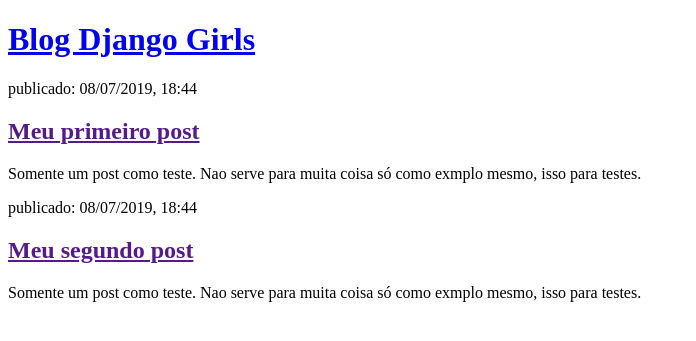
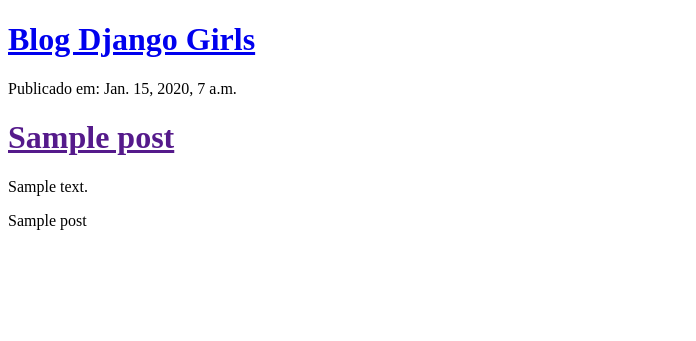
Before and after one commit to wilsonvmrj/estudos-django, a Django app: page / in a window 1280 px wide. Shown: the top 341 px of the page, without its empty margins (0-696 px from the left). Run offline with Django 3.2, Linux system fonts and the light colour scheme; tables that the repository leaves empty hold one stand-in row (values such as "Sample post").

Commit message:
Hora da pausa, finalizado a parte do template

```diff
--- a/blog/templates/blog/post_list.html
+++ b/blog/templates/blog/post_list.html
@@ -7,23 +7,19 @@
     <title>Aprendendos django com as menindas !!! :D</title>
 </head>
 <body>
+
     <div>
         <h1><a href="/">Blog Django Girls</a></h1>
     </div>
+    {% for post in posts %}
     <div>
-        <p>publicado: 08/07/2019, 18:44</p>
-        <h2><a href=""> Meu primeiro post</a></h2>
-        <p>Somente um post como teste. Nao serve para muita coisa só como exmplo mesmo, isso para testes.    </p>
-
+        <p>Publicado em: {{ post.published_date }}  </p>
+        <h1> <a href="">{{ post.title }}</a>   </h1>
+        <p>  {{ post.text|linebreaksbr }} </p>
+        {{ post }}
     </div>
 
-    <div>
-
-            <p>publicado: 08/07/2019, 18:44</p>
-            <h2><a href=""> Meu segundo post</a></h2>
-            <p>Somente um post como teste. Nao serve para muita coisa só como exmplo mesmo, isso para testes.    </p>
-    </div>
-
+    {% endfor %}
 
 </body>
 </html>
--- a/blog/views.py
+++ b/blog/views.py
@@ -1,7 +1,10 @@
 from django.shortcuts import render
-
+from django.utils import timezone
+from .models import Post
 # Create your views here.
 
 
 def post_list(request):
-    return render(request,'blog/post_list.html')
+    # posts = Post.objects.filter(published_date__lte=timezone.now()).order_by('published_date')
+    posts = Post.objects.all()
+    return render(request,'blog/post_list.html', {'posts': posts})
```
